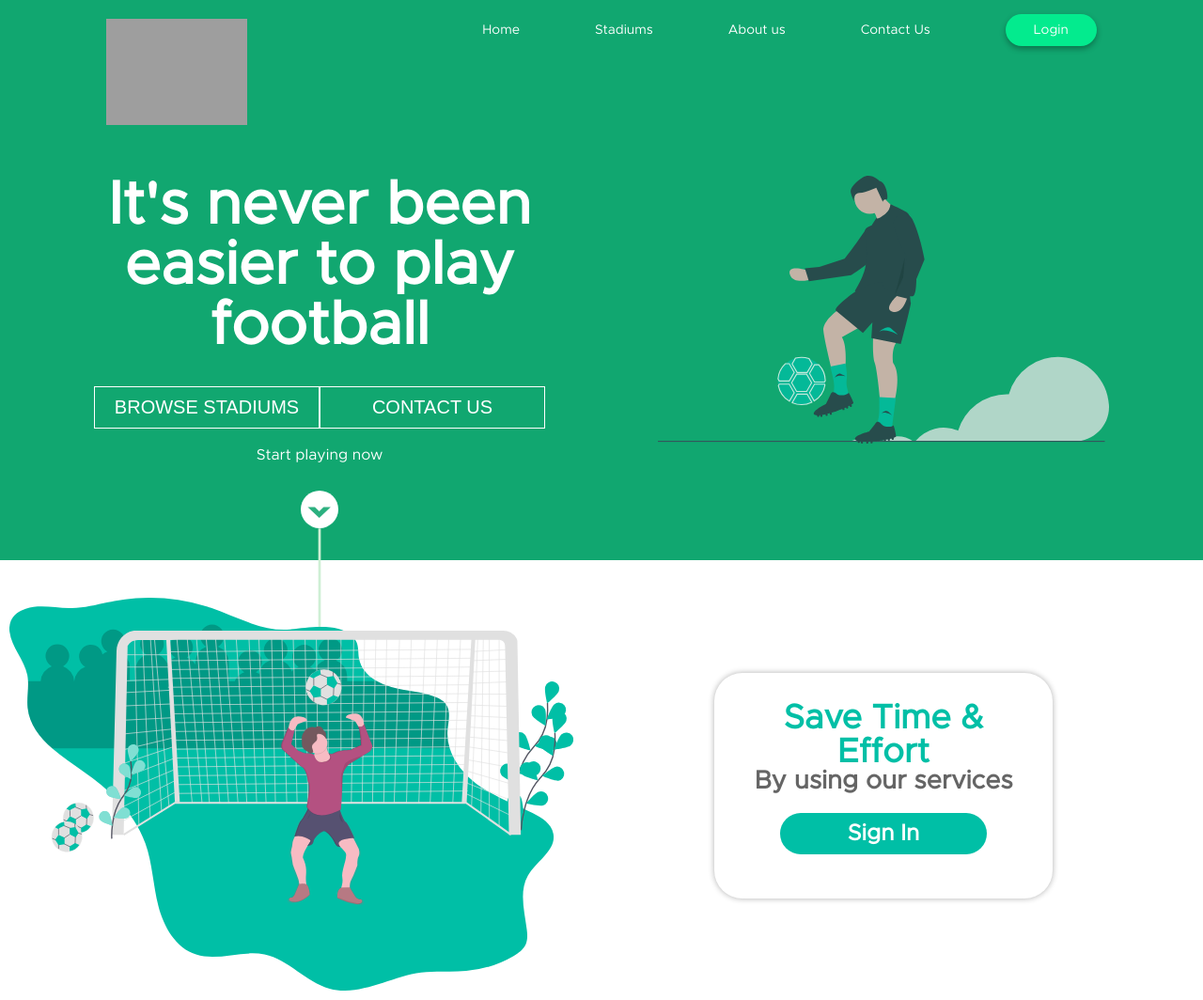
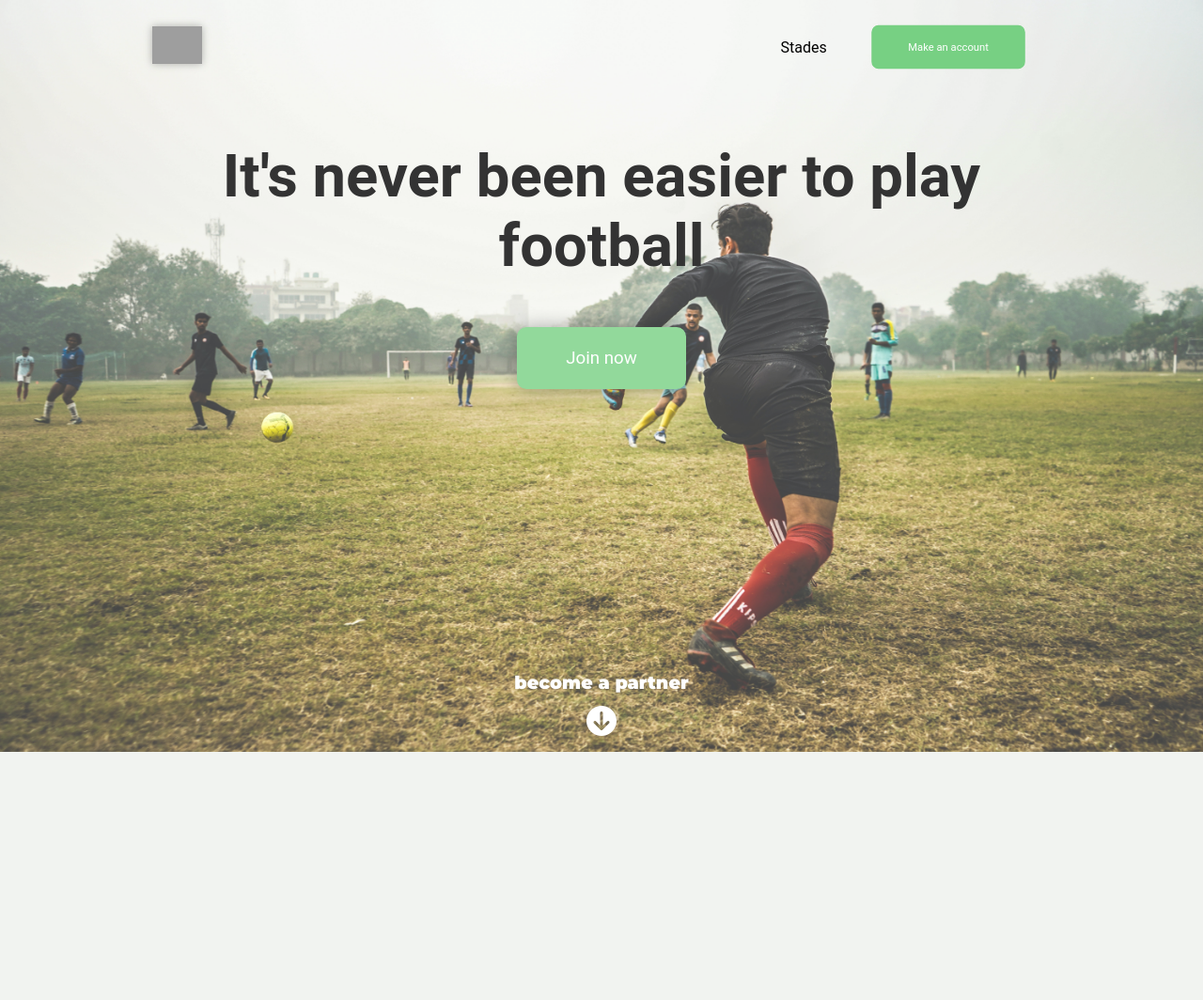
Before and after one commit to Dopeamin/takwira, a Symfony app: template templates/home/index.html.twig in a window 1280 px wide. Shown: the top 1064 px of the page at 94% size. After the commit the page ends 800 px from the top, so only its background shows below. Run offline with Twig, Linux system fonts and the light colour scheme; the template is opened without the code that fills it, so the values that code supplies are empty; some libraries are stand-ins or nearby versions; grey boxes are pictures that could not be loaded.

Commit message:
added new index page

```diff
--- /dev/null
+++ b/public/newlogin.css
@@ -0,0 +1,164 @@
+*{
+    margin: 0px;
+    padding: 0px;
+    font-family:'Roboto',sans-serif;
+}
+.landing{
+    position: relative;
+    background-size:cover;
+    background-position: top;
+    background-position-x: left;
+    overflow: hidden;
+    width:100vw;
+    height:100vh;
+    background-repeat: no-repeat;
+    opacity: 0.8;
+}
+.container{
+    position: absolute;
+    top:0px;
+    left:0px;
+    right:0px;
+    bottom:0px;
+}
+.content{
+    width:80%;
+    max-width: 1400px;
+    margin:auto;
+    text-align: center;
+}
+.content h1{
+
+    width:80%;
+    max-width: 1000px;
+    margin: auto;
+    margin-top: 150px;
+    font-size: calc(25px + 3vw) !important;
+}
+.btn{
+    width:fit-content;
+    padding:20px;
+    background-color:#77d083;
+    padding-right:50px;
+    padding-left:50px;
+    border-radius: 10px;
+    border:2px solid #77d083;
+    margin: auto;
+    box-shadow: 0 0 20px rgba(0, 0, 0, 0.4);
+    cursor: pointer;
+    margin-top:50px;
+    color:white;
+    transition: background-color 0.7s ease;
+}
+.btn:hover{
+    background-color: transparent;
+    color:#77d083 !important;
+}
+.btn h3{
+
+    font-weight: 400;
+
+}
+.header{
+    position: absolute;
+    top:0px;
+    left:0px;
+    width: 100vw;
+    height:100px;
+    z-index:100;
+}
+.header-container{
+    width:80%;
+    max-width: 1400px;
+    display: flex;
+    flex-direction: row;
+    height: 100%;
+    justify-content: space-evenly;
+    align-items: center;
+    margin:auto;
+}
+.left{
+    width:45%;
+    text-align: left;
+}
+.left img{
+    height:40px;
+
+    filter: drop-shadow(00px 0px 4px rgba(0, 0, 0, 0.288));
+}
+.right{
+    width: 45%;
+    text-align: center;
+    display: flex;
+    justify-content:flex-end;
+    align-items: center;
+}
+a{
+    text-decoration: none;
+    color:inherit;
+}
+.small{
+    margin-top:0px;
+    margin-left:20px;
+    font-size:0.8rem;
+    transform:scale(0.75);
+    box-shadow: none;
+}
+@media screen and (max-width:800px) {
+    .right{
+        display: none;
+    }
+    .left{
+        text-align: center;
+        display: block;
+        width:80%;
+    }
+    .left img{
+        max-width:80%;
+
+        height:auto;
+    }
+}
+i{
+    font-family: FontAwesome !important;
+    font-style: normal;
+}
+.footer{
+    position: absolute;
+    bottom:10px;
+    left:0px;
+    width:100%;
+    text-align: center;
+}
+.footer i{
+    color:white !important;
+    font-size:2rem;
+    animation: float 1s infinite !important;
+}
+.footer i::before{
+    text-shadow: 0 0 10px rgba(0, 0, 0, 0.4);
+
+}
+.footer h3{
+    color:white;
+    font-weight:900;
+    margin-bottom:20px;
+    font-size: 1.2rem;
+    margin-top:20px;
+    text-shadow: 0 0 3px rgba(0, 0, 0, 0.281);
+    font-family: 'Montserrat',sans-serif;
+}
+.content .btn, .footer{
+    animation: float 2.2s infinite ease-in-out;
+}
+@keyframes float {
+    0% {
+        transform: translateY(0px);
+    }
+    50% {
+        transform: translateY(-10px);
+    }
+    100% {
+        transform: translateY(0px);
+    }
+}
--- a/src/Controller/RegistrationController.php
+++ b/src/Controller/RegistrationController.php
@@ -32,7 +32,7 @@ class RegistrationController extends AbstractController
     /**
      * @Route("/register", name="app_register")
      */
-    public function register(Request $request, UserPasswordEncoderInterface $passwordEncoder,MailerInterface $mailer): Response
+    public function register(Request $request, UserPasswordEncoderInterface $passwordEncoder,\Swift_Mailer $mailer): Response
     {
         $this->denyAccessUnlessGranted('IS_ANONYMOUS');
         $user = new User();
--- a/templates/base.html.twig
+++ b/templates/base.html.twig
@@ -25,8 +25,6 @@
                     <div class="menu-big">
                         <a href="{{url('home')}}"><p>Home</p></a>
                         <a href="{{url('stadiums')}}"><p>Stadiums</p></a>
-                        <a href="{{url('aboutus')}}"><p>About us</p></a>
-                        <a href="#"><p>Contact Us</p></a>
                         {% if not app.user %}
                         <a style="margin-right:0px;"href="{{url('login')}}"><p class="button" style="padding:10px;padding-left:30px;padding-right:30px;margin-top:-10px;border-radius:20px;box-shadow:0 3px 6px #00000050;">Login</p></a>
                         {% else %}
@@ -39,8 +37,6 @@
                             <a id="exit"><p>X</p></a>
                             <a href="{{url('home')}}"><p>Home</p></a>
                             <a href="{{url('stadiums')}}"><p>Stadiums</p></a>
-                            <a href="{{url('aboutus')}}"><p>About us</p></a>
-                            <a href="#"><p>Contact Us</p></a>
                             {% if not app.user %}
                         <a style="margin-right:0px;"href="{{url('login')}}"><p class="button" style="padding:10px;padding-left:30px;padding-right:30px;margin-top:-10px;border-radius:20px;box-shadow:0 3px 6px #00000050;">Login</p></a>
                         {% else %}
@@ -64,7 +60,7 @@
         {% block footer %}
             <footer>
 
-                <p style="font-family:'Metropolis Regular',sans-serif;color:#4F4F4F;display:block;margin:auto;text-align:center;font-size:14px;margin-bottom:10px">2021 © All rights Reserved - Developed By Med Amine Hamdouni , Mazen Issaoui And Samer Ben Mim</p>
+                <p style="font-family:'Metropolis Regular',sans-serif;color:#4F4F4F;display:block;margin:auto;text-align:center;font-size:14px;margin-bottom:10px">2021 © All rights Reserved - Developed By Med Amine Hamdouni</p>
             </footer>
         {% endblock %}
     </body>
--- a/templates/home/index.html.twig
+++ b/templates/home/index.html.twig
@@ -3,10 +3,49 @@
 {% block title %}
     {{page}}
 {% endblock %}
+{% block stylesheets %}
+    <link rel="stylesheet" href="{{ asset( 'newlogin.css' )}}">
+{% endblock %}
+{% block header %}
+    <div class="header">
+        <div class="header-container">
+            <div class="left">
+                <img src="{{  asset(logo)  }}"/>
+            </div>
+            <div class="right">
+                <a href="{{path('stadiums')}}">Stades</a>
+                {% if not app.user %}
+                <a href="{{path('app_register')}}"><div class="btn small"><h3>Make an account</h3></div></a>
+                {% else %}
+                <a href="{{path('profile',{id: app.user.id})}}"><div class="btn small"><h3>{{ app.user.userName  }}</h3></div></a>
+                {% endif %}
+            </div>
 
-
+        </div>
+    </div>
+{% endblock %}
 {% block body %}
-    <style>
+    <div class="landing" style="background-image:url({{asset('assets/landing.jpg')}})">
+        <div class="container">
+            <div class="content">
+                <h1>It's never been easier to play football</h1>
+                <div class="btn">
+                    {% if not app.user %}
+                    <a href="{{path('app_register')}}"><h3>Join now</h3></a>
+                    {% else %}
+                    <a href="{{path('stadiums')}}"><h3>Start now</h3></a>
+                    {% endif %}
+                </div>
+                <div class="footer">
+                <h3>become a partner</h3>
+                <i class="fas fa-arrow-circle-down"></i>
+                </div>
+            </div>
+        </div>
+    </div>
+{% endblock %}
+{% block footer %}{% endblock %}
+    {# <style>
         header {
             text-align: center;
             padding-top: 10px;
@@ -113,5 +152,5 @@ to play football</h1><br>
                 </div>
             </div>
         </div>
-    </div>
-{% endblock %}
+    </div> #}
+{# {% endblock %} #}
--- a/templates/stade/stadiums.html.twig
+++ b/templates/stade/stadiums.html.twig
@@ -184,6 +184,8 @@ function showSlides(n) {
   dots[slideIndex-1].className += " active";
 }
 </script>
+    {% if featured.brochureFilename is defined %}
+
     <div class="banner" style="background-image:none">
         <div class="slideshow-container">
         <div class="mySlides fade" style="display:block">
@@ -208,6 +210,7 @@ function showSlides(n) {
         <a class="prev" onclick="plusSlides(-1)">&#10094;</a>
         <a class="nextt" onclick="plusSlides(1)">&#10095;</a>
     </div>
+    {% endif %}
     <div class="stad-container">
         <div class="stad-cont">
             <div class="buttons">
```
Also changed, not shown: migrations/Version20210420202014.php (deleted, +0 -55 lines), migrations/Version20210420204427.php (deleted, +0 -32 lines), migrations/Version20211006150550.php (added, +49 -0 lines), public/assets/landing.jpg (added), public/uploads/brochures/Stade-olympique-Rome-1007178-615dbc5955d12.jpg (added), public/uploads/brochures/joumf8y3pzk2sx4owem2-615dbc595615b.jpg (added), public/uploads/brochures/unnamed-615dbc5956443.jpg (added), 2 other files.
